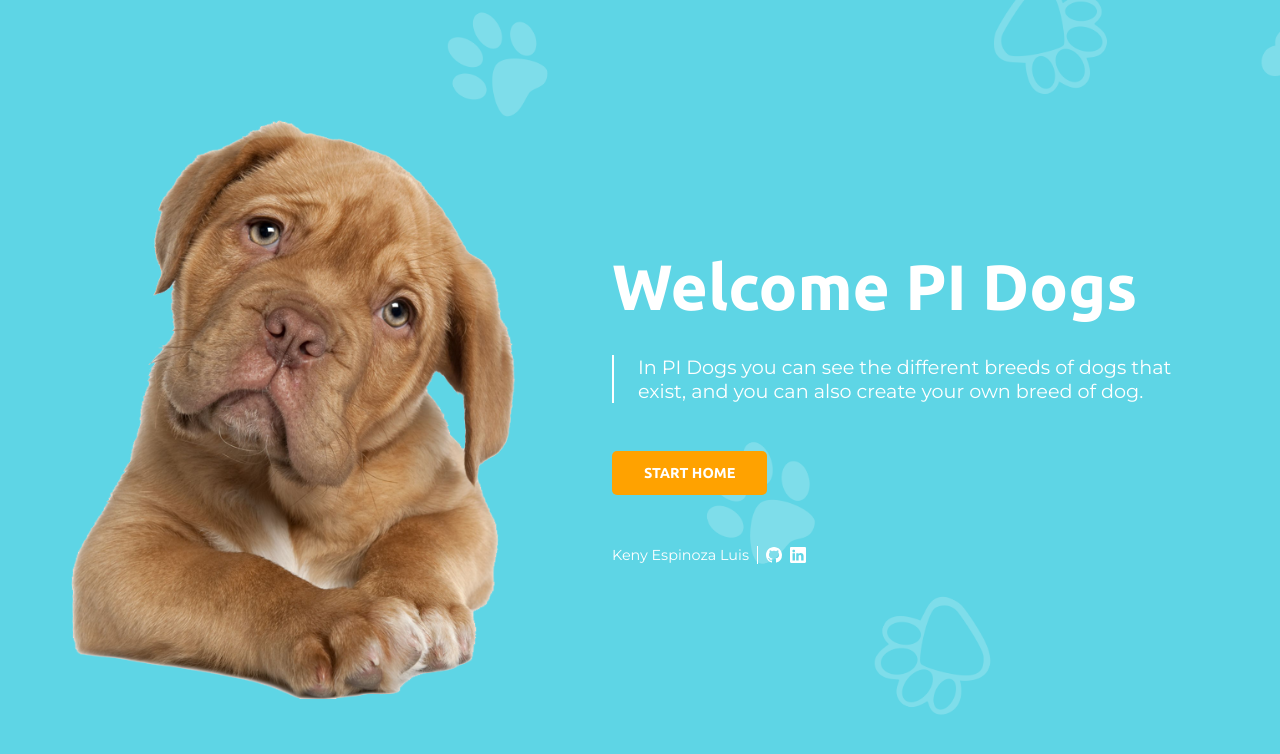
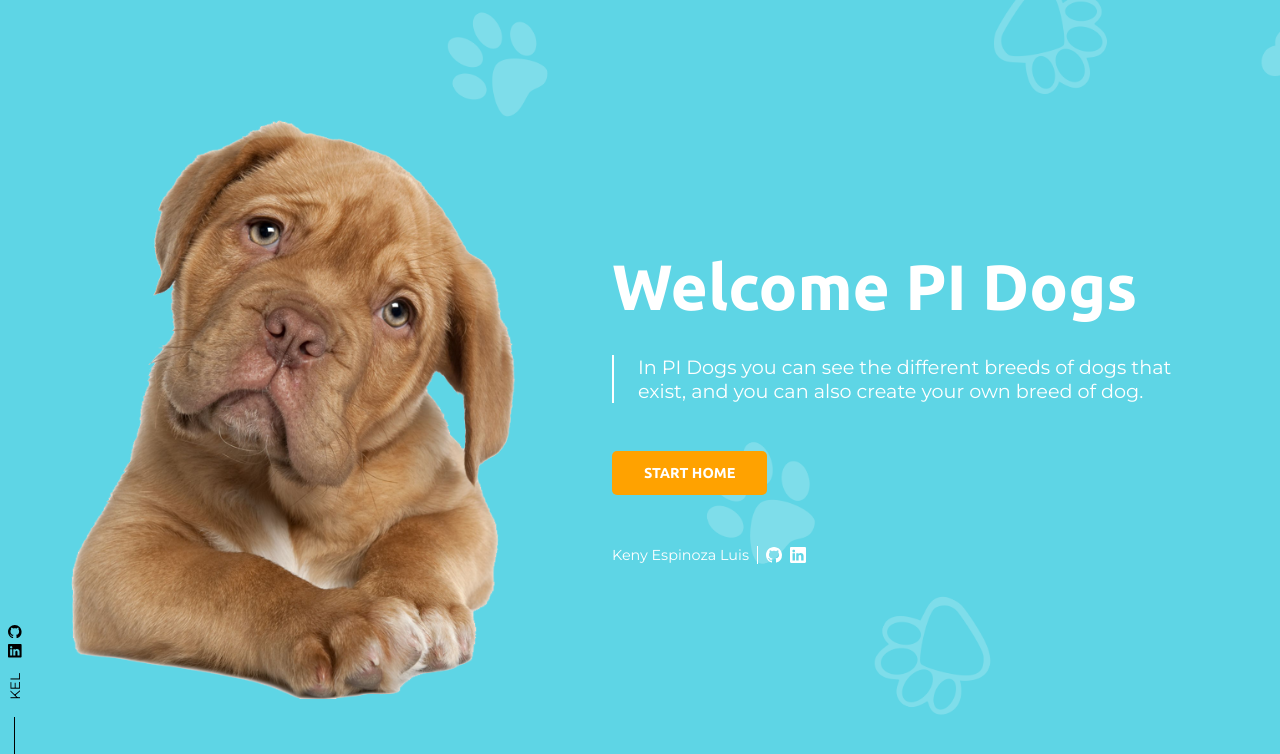
Before and after one commit to KEspinozaLuis/PI_Dogs, a React (Vite) app in the folder client/: page / in a window 1280 px wide. Shown: the top 754 px of the page. Built offline with nearby package versions, Linux system fonts and the light colour scheme; no server answers.

Commit message:
add brand, update title

```diff
--- a/client/index.html
+++ b/client/index.html
@@ -6,7 +6,7 @@
     <meta name="viewport" content="width=device-width, initial-scale=1.0" />
     <link href="https://fonts.googleapis.com/css2?family=Ubuntu:wght@700&display=swap" rel="stylesheet">
     <link href="https://fonts.googleapis.com/css2?family=Montserrat&display=swap" rel="stylesheet">
-    <title>Project Dog</title>
+    <title>PI Dog - KEL</title>
   </head>
   <body>
     <div id="root"></div>
--- a/client/src/App.css
+++ b/client/src/App.css
@@ -13,8 +13,11 @@
   --secondary-color: #ffa200;
   --color-dark : #4a4a49;
   --color-gray: #979797;
+  --color-black: #000000;
 }
-
+body{
+  position: relative;
+}
 a{
   text-decoration: none;
 }
--- /dev/null
+++ b/client/src/components/Brand/Brand.jsx
@@ -0,0 +1,19 @@
+import React from 'react';
+import { BsGithub, BsLinkedin } from "react-icons/bs";
+import styles from './brand.module.css'
+
+
+const Brand = () => {
+  return (
+    <div className={styles.brand}>
+        <div className={styles.social}>
+            <a href="https://github.com/KEspinozaLuis" target="_blank"><BsGithub/></a>
+            <a href="https://www.linkedin.com/in/keny-espinoza-luis-45b8b5193/" target="_blank"><BsLinkedin/></a>
+        </div>
+        <p className={styles.name}>KEL</p>
+        <span className={styles.line}></span>
+    </div>
+  )
+}
+
+export default Brand
--- /dev/null
+++ b/client/src/components/Brand/brand.module.css
@@ -0,0 +1,28 @@
+.brand {
+    position: absolute;
+    bottom: 1rem;
+    font-size: 0.85rem;
+    z-index: 100;
+    font-family: var(--secondary-font);
+}
+.social{
+    display: flex;
+    flex-direction: column;
+    gap: 0.2rem;
+    align-items: center;
+    margin: 0.5rem;
+}
+.social a{
+    color: var(--color-black);
+}
+.name{
+    transform: rotate(-90deg);
+}
+
+.line{
+    display: inline-block;
+    width: 1px;
+    height: 4rem;
+    background-color: var(--color-black);
+    margin: 0.5rem 0 0 0.9rem;
+}
--- a/client/src/view/Landing/Landing.jsx
+++ b/client/src/view/Landing/Landing.jsx
@@ -1,9 +1,12 @@
 import { Link } from "react-router-dom";
 import styles from "./Landing.module.css";
 import { BsGithub, BsLinkedin } from "react-icons/bs";
+import Brand from "../../components/Brand/Brand";
 
 const Landing = () => {
   return (
+    <>
+    <Brand />
     <section className={`${styles.containerLanding} containerBackground`}>
       <div className="footprints"></div>
       <div className={styles.containerInfo}>
@@ -37,6 +40,8 @@ const Landing = () => {
         </div>
       </div>
     </section>
+    </>
+
   );
 };
 
```
